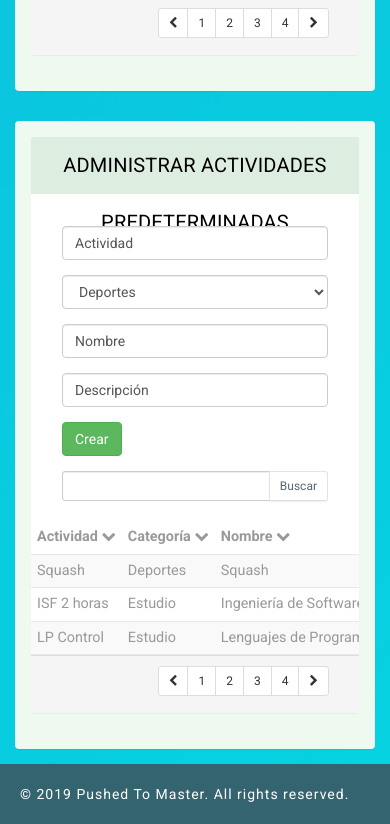
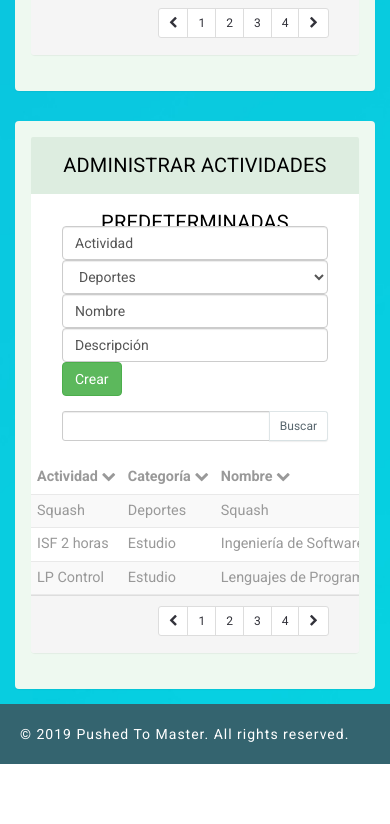
Before and after one commit to DCC-CC4401/2019-2-Pushed-to-Master-T2, a plain HTML site: page tablita.html in a window 390 px wide. Shown: the part 2129-2953 px from the top of the page. After the commit the page ends 2893 px from the top, so only its background shows below. Drawn offline with Linux system fonts and the light colour scheme.

Commit message:
Arreglando herencia de divs
pushed to master

```diff
--- a/tablita.html
+++ b/tablita.html
@@ -598,23 +598,19 @@ License URL: http://creativecommons.org/licenses/by/3.0/
               <div class="col-sm-9">
                 <form class="form-inline" role="form">
                     <div class="form-group">
-                                <input type="text" placeholder=".col-md-2" class="form-control" value="Actividad">
-                    </div>
-                    <div class="form-group">
-                        <select class="form-control" placeholder=".col-md-2" value="Categoría">
+                        <input type="text"  class="form-control" value="Actividad">
+
+                        <select class="form-control"  value="Categoría">
                             <option>Deportes</option>
                             <option>Option 2</option>
                             <option>Option 3</option>
                         </select>
-                    </div>
-                    <div class="form-group">
-                        <input type="text" placeholder=".col-md-2" class="form-control" value="Nombre">
-                    </div>
-                    <div class="form-group">
-                        <input type="text" placeholder=".col-md-2" class="form-control" value="Descripción">
-                    </div>
-                    <div class="form-group">
-                        <button type="submit" class="btn btn-success" placeholder=".col-md-2">Crear</button>
+
+                        <input type="text" class="form-control" value="Nombre">
+
+                        <input type="text"  class="form-control" value="Descripción">
+
+                        <button type="submit" class="btn btn-success">Crear</button>
                     </div>
 
                 </form>
```
